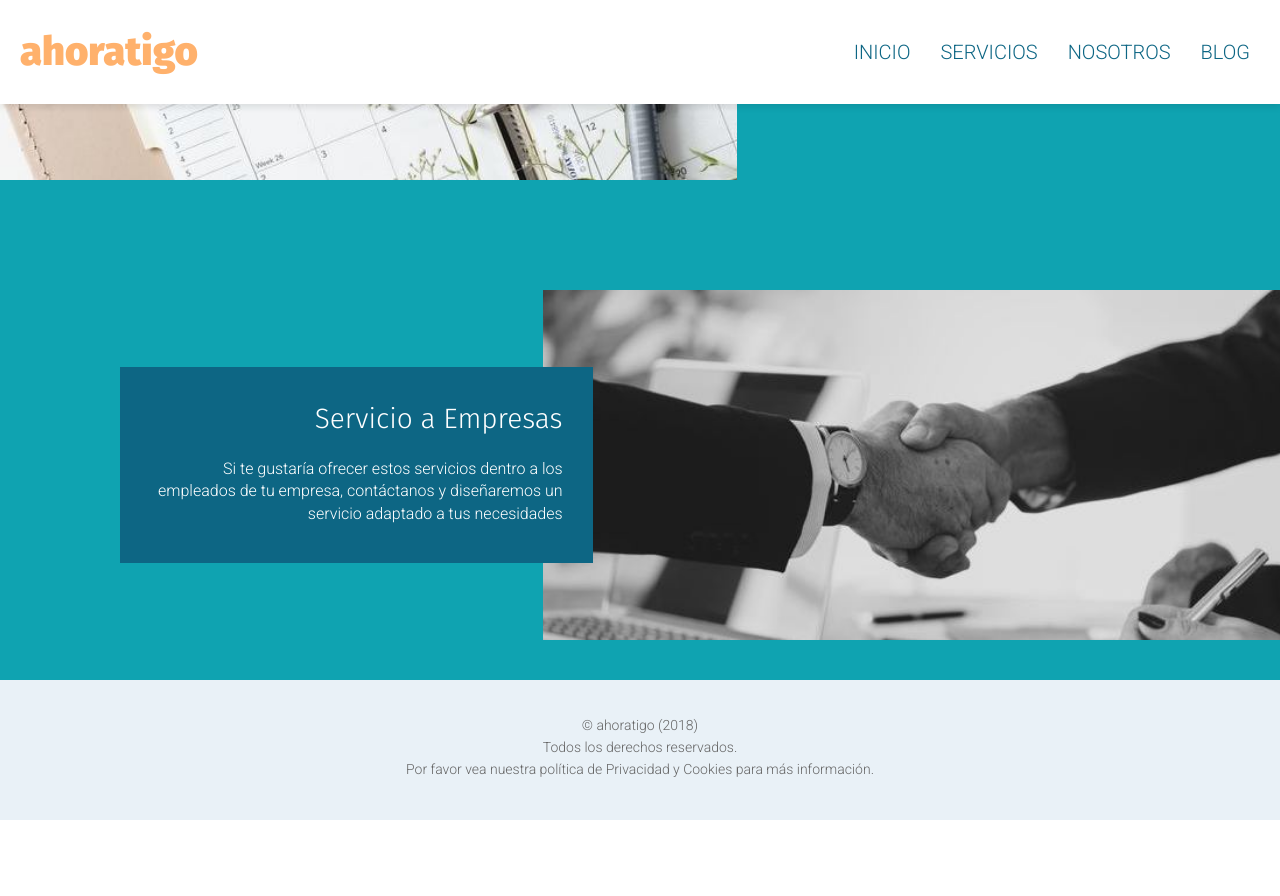
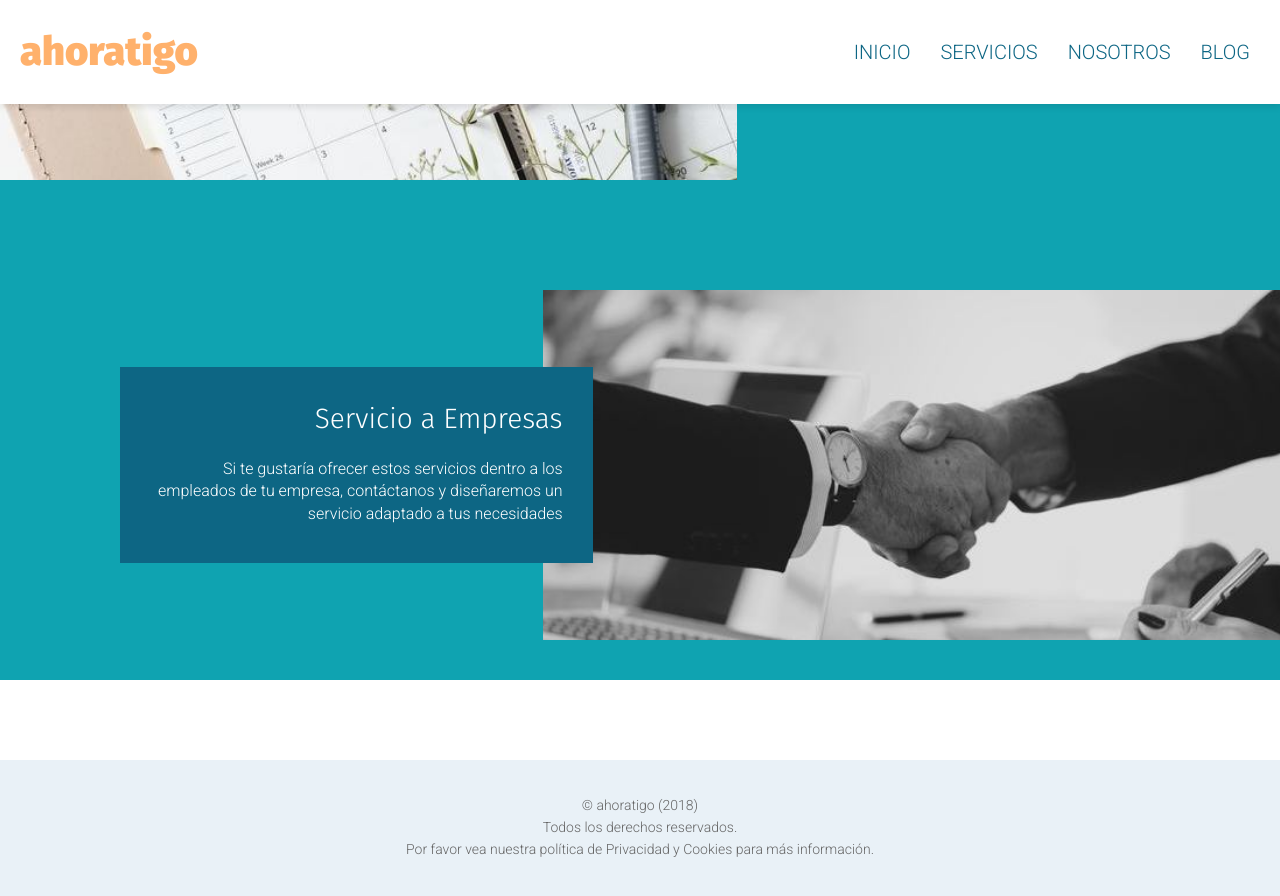
Before and after one commit to sukabal/sukabal.github.io, a Jekyll site: the page built from servicios.html, in a window 1280 px wide and 900 px high, scrolled down 1309 px. Shown: the top 896 px of the window. Built offline with Jekyll 4.4.1, drawn with Linux system fonts in a browser that asks for light colours; before the commit the page ends 2129 px from its top, so only the background shows below that.

Commit message:
style: small style change to get more space

```diff
--- a/servicios.html
+++ b/servicios.html
@@ -80,3 +80,6 @@ title: Nuestros servicios para ti
   </div>
   <div class="section-photo section-photo--with-margin section-photo--solid service-enterprise-photo"></div>
 </section>
+
+<section class="band band--mini bg-white"></section>
+<section class="band band--mini bg-white"></section>
```
